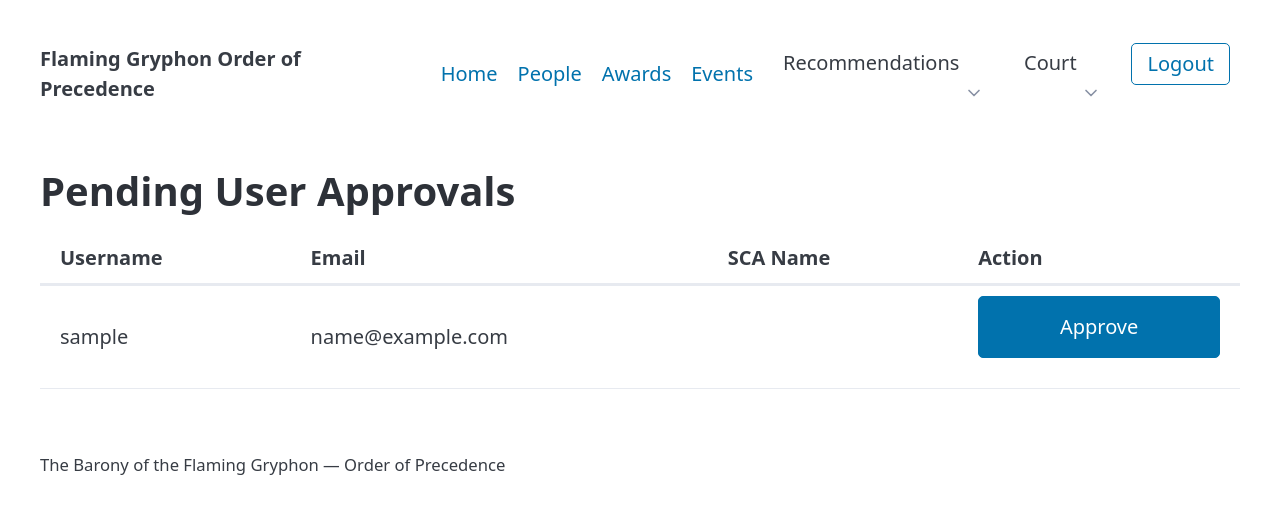
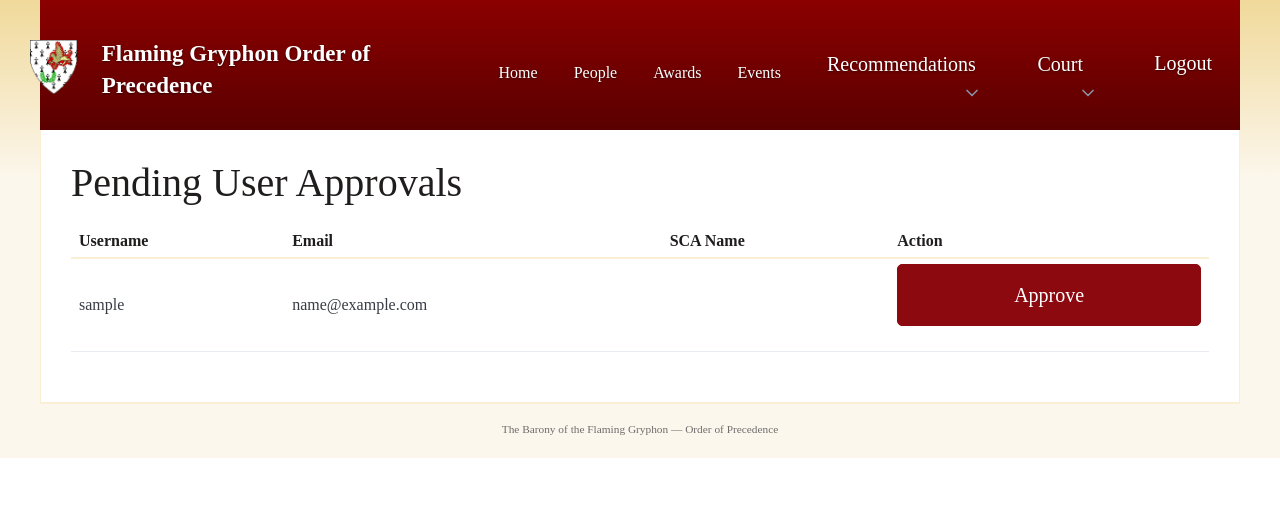
Before and after one commit to daniel12997/FlamingGryphonOP, a Django app: page /accounts/pending/ in a window 1280 px wide. Shown: the top 514 px of the page. Run offline with Django 5.2, Linux system fonts and the light colour scheme; the visitor is signed in with stand-in values (Sample User, id 1); data comes from the database, SQL or seed files in the repository; parts of the project's set-up code (start-up, migrations or seed data) failed here and were passed over; some libraries are stand-ins or nearby versions.

Commit message:
feat: apply baronial theme and preserve page on login/logout
- Add baronial.css matching fg_web colors (dark red nav, cream bg,
  gold accents, Times New Roman serif, table striping)
- Copy logo.gif and baronial-arms.png from fg_web
- Login link includes ?next= so user returns to current page
- Logout form passes next= so user returns to current page after logout

Co-Authored-By: Claude Sonnet 4.6 <noreply@anthropic.com>

```diff
--- /dev/null
+++ b/op/static/op/css/baronial.css
@@ -0,0 +1,293 @@
+/* ABOUTME: Baronial theme stylesheet for the Flaming Gryphon Order of Precedence. */
+/* ABOUTME: Colors and typography sourced from the official fg_web WordPress theme. */
+
+/* =========================================================
+   Pico CSS variable overrides — baronial color palette
+   ========================================================= */
+
+:root {
+  --pico-background-color:  #fcf7ed;
+  --pico-color:             #201d1d;
+  --pico-muted-color:       #6e6c6c;
+  --pico-muted-border-color:#faeed5;
+  --pico-primary:           #8b090f;
+  --pico-primary-hover:     #6c0707;
+  --pico-primary-focus:     rgba(139, 9, 15, 0.25);
+  --pico-primary-inverse:   #ffffff;
+  --pico-secondary:         #6c0000;
+  --pico-secondary-hover:   #5a0000;
+  --pico-secondary-inverse: #ffffff;
+  --pico-card-background-color: #ffffff;
+  --pico-card-border-color: #faeed5;
+}
+
+/* =========================================================
+   Body — warm cream with golden gradient at top
+   ========================================================= */
+
+body {
+  background-color: #fcf7ed;
+  background-image: linear-gradient(to bottom, #f0d99a 0px, #fcf7ed 180px);
+  background-repeat: no-repeat;
+  color: #201d1d;
+  font-family: "Times New Roman", Times, serif;
+  font-size: 16px;
+  line-height: 1.4;
+}
+
+h1, h2, h3, h4, h5, h6 {
+  font-family: "Times New Roman", Times, serif;
+  font-weight: normal;
+  color: #201d1d;
+}
+
+/* =========================================================
+   Links
+   ========================================================= */
+
+a, a:visited {
+  color: #8b090f;
+  text-decoration: none;
+}
+
+a:hover {
+  color: #6c0707;
+  text-decoration: underline;
+}
+
+/* =========================================================
+   Header & navigation — dark red gradient with white text
+   ========================================================= */
+
+header.container {
+  background-color: #6c0000;
+  background-image: linear-gradient(to bottom, #8b0000, #5a0000);
+  padding-top: 0.5rem;
+  padding-bottom: 0;
+  margin-bottom: 0;
+}
+
+header.container nav {
+  align-items: center;
+}
+
+header.container nav > ul:first-child {
+  gap: 0.75rem;
+  align-items: center;
+}
+
+/* Site logo */
+.site-logo {
+  max-height: 56px;
+  width: auto;
+  display: block;
+}
+
+/* Site title in nav */
+header.container strong {
+  color: #ffffff;
+  font-family: "Times New Roman", Times, serif;
+  font-size: 1.15rem;
+  text-shadow: 0 1px 2px rgba(0, 0, 0, 0.5);
+}
+
+/* All nav links in header */
+header.container nav a,
+header.container nav summary {
+  color: #ffffff !important;
+  font-family: "Times New Roman", Times, serif;
+  text-shadow: 0 1px 2px rgba(0, 0, 0, 0.5);
+  padding: 0.75rem 0.9rem 0.6rem;
+  border-top: 3px solid transparent;
+  transition: border-color 0.15s;
+}
+
+header.container nav a:hover,
+header.container nav summary:hover {
+  color: #ffffff !important;
+  border-top: 3px solid #debb13;
+  text-decoration: none;
+  padding-top: calc(0.75rem - 3px);
+}
+
+/* Dropdown (details/summary) in nav */
+header.container nav details.dropdown > summary:not([role]) {
+  color: #ffffff !important;
+  background: transparent;
+  border: none;
+  border-top: 3px solid transparent;
+  border-radius: 0;
+  box-shadow: none;
+  padding: 0.75rem 0.9rem 0.6rem;
+  font-size: 1rem;
+  font-family: "Times New Roman", Times, serif;
+  text-shadow: 0 1px 2px rgba(0, 0, 0, 0.5);
+}
+
+header.container nav details.dropdown > summary:not([role]):hover,
+header.container nav details.dropdown[open] > summary:not([role]) {
+  border-top: 3px solid #debb13;
+  padding-top: calc(0.75rem - 3px);
+  background: transparent;
+  box-shadow: none;
+}
+
+/* Dropdown menus */
+header.container nav details.dropdown > ul {
+  background-color: #6c0000;
+  background-image: linear-gradient(to bottom, #8b0000, #5a0000);
+  border: 1px solid #e1b558;
+  border-top: none;
+}
+
+header.container nav details.dropdown > ul li a {
+  color: #ffffff !important;
+  border-bottom: 1px solid rgba(255, 255, 255, 0.2);
+  border-top: none !important;
+  padding: 0.4rem 1rem !important;
+}
+
+header.container nav details.dropdown > ul li a:hover {
+  background-color: rgba(0, 0, 0, 0.2);
+  border-top: none !important;
+}
+
+/* Logout button styled to match nav links */
+header.container nav button.outline {
+  color: #ffffff !important;
+  background: transparent;
+  border: none;
+  border-top: 3px solid transparent;
+  border-radius: 0;
+  box-shadow: none;
+  padding: 0.75rem 0.9rem 0.6rem;
+  font-size: 1rem;
+  font-family: "Times New Roman", Times, serif;
+  text-shadow: 0 1px 2px rgba(0, 0, 0, 0.5);
+  cursor: pointer;
+}
+
+header.container nav button.outline:hover {
+  border-top: 3px solid #debb13;
+  padding-top: calc(0.75rem - 3px);
+  background: transparent;
+  box-shadow: none;
+}
+
+/* =========================================================
+   Main content area
+   ========================================================= */
+
+main.container {
+  background-color: #ffffff;
+  padding: 1.5rem;
+  margin-top: 0;
+  border-left: 1px solid #faeed5;
+  border-right: 1px solid #faeed5;
+  border-bottom: 1px solid #faeed5;
+}
+
+/* =========================================================
+   Tables — alternating row stripes
+   ========================================================= */
+
+thead th {
+  border-bottom: 2px solid #faeed5;
+  color: #201d1d;
+}
+
+tr:nth-child(odd) {
+  background-color: #fcf7ed;
+}
+
+tr:nth-child(even) {
+  background-color: #ffffff;
+}
+
+td, th {
+  padding: 0.3em 0.5em;
+}
+
+/* =========================================================
+   Horizontal rule — golden amber
+   ========================================================= */
+
+hr {
+  border: none;
+  height: 1px;
+  background: #e1b558;
+  margin: 1em 0;
+}
+
+/* =========================================================
+   Footer
+   ========================================================= */
+
+footer.container {
+  background-color: transparent;
+  color: #6e6c6c;
+  border-top: 1px solid #faeed5;
+  font-size: 0.85em;
+  text-align: center;
+  margin-top: 0;
+  padding-top: 0.75rem;
+}
+
+footer.container a {
+  color: #8b090f;
+}
+
+footer.container a:hover {
+  color: #6c0707;
+}
+
+/* =========================================================
+   Buttons — primary (dark red) and secondary (outlined)
+   ========================================================= */
+
+button[type="submit"],
+input[type="submit"],
+a[role="button"]:not(.secondary):not(.outline) {
+  background-color: #8b090f;
+  border-color: #8b090f;
+  color: #ffffff;
+}
+
+button[type="submit"]:hover,
+input[type="submit"]:hover,
+a[role="button"]:not(.secondary):not(.outline):hover {
+  background-color: #6c0707;
+  border-color: #6c0707;
+}
+
+a[role="button"].secondary {
+  color: #6c0000;
+  border-color: #6c0000;
+}
+
+a[role="button"].secondary:hover {
+  background-color: #6c0000;
+  color: #ffffff;
+  text-decoration: none;
+}
+
+/* =========================================================
+   Form inputs — subtle golden focus ring
+   ========================================================= */
+
+input:focus,
+select:focus,
+textarea:focus {
+  border-color: #e1b558;
+  box-shadow: 0 0 0 3px rgba(222, 187, 19, 0.2);
+}
+
+/* =========================================================
+   Flash messages (Pico article used as alert)
+   ========================================================= */
+
+article {
+  background-color: #fdf3e0;
+  border-left: 4px solid #8b090f;
+  border-radius: 0;
+}
--- a/templates/accounts/login.html
+++ b/templates/accounts/login.html
@@ -15,6 +15,7 @@
 
 <form method="post">
     {% csrf_token %}
+    {% if next %}<input type="hidden" name="next" value="{{ next }}">{% endif %}
     {% for field in form %}
     <label for="{{ field.id_for_label }}">{{ field.label }}</label>
     {{ field }}
--- a/templates/base.html
+++ b/templates/base.html
@@ -1,5 +1,6 @@
 <!-- ABOUTME: Base template for the Order of Precedence app. -->
-<!-- ABOUTME: Provides site-wide layout, navigation, HTMX, and Pico CSS. -->
+<!-- ABOUTME: Provides site-wide layout, navigation, HTMX, and baronial styling. -->
+{% load static %}
 <!DOCTYPE html>
 <html lang="en" data-theme="light">
 <head>
@@ -7,34 +8,24 @@
     <meta name="viewport" content="width=device-width, initial-scale=1">
     <title>{% block title %}Order of Precedence{% endblock %}</title>
     <link rel="stylesheet" href="https://cdn.jsdelivr.net/npm/@picocss/pico@2/css/pico.min.css" integrity="sha384-L1dWfspMTHU/ApYnFiMz2QID/PlP1xCW9visvBdbEkOLkSSWsP6ZJWhPw6apiXxU" crossorigin="anonymous">
+    <link rel="stylesheet" href="{% static 'op/css/baronial.css' %}">
     <script src="https://unpkg.com/htmx.org@2.0.4" integrity="sha384-HGfztofotfshcF7+8n44JQL2oJmowVChPTg48S+jvZoztPfvwD79OC/LTtG6dMp+" crossorigin="anonymous"></script>
     <style>
         /* Desktop: show flat nav + dropdowns, hide hamburger */
         @media (min-width: 768px) { .nav-narrow { display: none; } }
         /* Mobile: hide flat nav, show hamburger only */
         @media (max-width: 767px)  { .nav-wide   { display: none; } }
-
-        /* Strip the form-element box styling from dropdown triggers inside nav,
-           so they match the plain anchor links visually. */
-        nav details.dropdown > summary:not([role]) {
-            border: none;
-            border-radius: 0;
-            background-color: transparent;
-            color: inherit;
-            box-shadow: none;
-        }
-        nav details.dropdown > summary:not([role]):active,
-        nav details.dropdown > summary:not([role]):focus {
-            border-color: transparent;
-            background-color: transparent;
-            box-shadow: none;
-        }
     </style>
 </head>
 <body>
     <header class="container">
         <nav>
             <ul>
+                <li>
+                    <a href="{% url 'op:index' %}" style="border-top:none;padding:0">
+                        <img src="{% static 'op/img/logo.gif' %}" alt="{{ site_config.group_name_short }} crest" class="site-logo">
+                    </a>
+                </li>
                 <li><strong>{{ site_config.group_name_short }} Order of Precedence</strong></li>
             </ul>
 
@@ -72,11 +63,12 @@
                 <li>
                     <form method="post" action="{% url 'accounts:logout' %}" style="display:inline;margin:0">
                         {% csrf_token %}
-                        <button type="submit" class="outline" style="padding:0.25rem 0.75rem">Logout</button>
+                        <input type="hidden" name="next" value="{{ request.path }}">
+                        <button type="submit" class="outline">Logout</button>
                     </form>
                 </li>
                 {% else %}
-                <li><a href="{% url 'accounts:login' %}">Login</a></li>
+                <li><a href="{% url 'accounts:login' %}?next={{ request.path }}">Login</a></li>
                 <li><a href="{% url 'accounts:register' %}">Register</a></li>
                 {% endif %}
             </ul>
@@ -103,11 +95,12 @@
                             <li>
                                 <form method="post" action="{% url 'accounts:logout' %}" style="margin:0">
                                     {% csrf_token %}
+                                    <input type="hidden" name="next" value="{{ request.path }}">
                                     <button type="submit" class="outline" style="width:100%;text-align:left">Logout</button>
                                 </form>
                             </li>
                             {% else %}
-                            <li><a href="{% url 'accounts:login' %}">Login</a></li>
+                            <li><a href="{% url 'accounts:login' %}?next={{ request.path }}">Login</a></li>
                             <li><a href="{% url 'accounts:register' %}">Register</a></li>
                             {% endif %}
                         </ul>
```
Also changed, not shown: op/static/op/img/baronial-arms.png (added), op/static/op/img/logo.gif (added).
